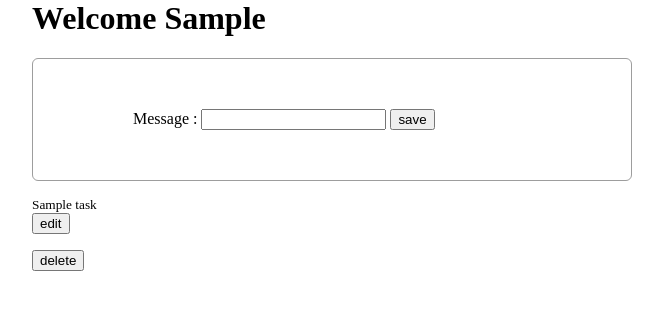
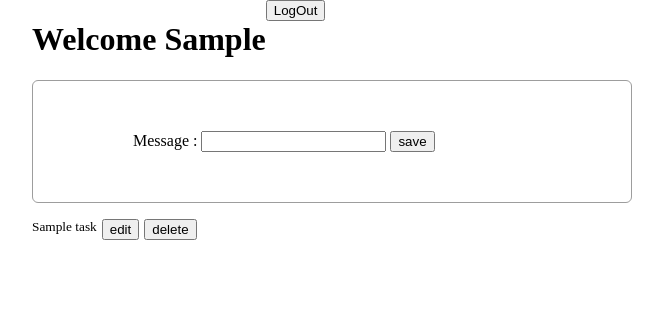
Before and after one commit to Yasmine091/python-firebase, a Django app: template templates/welcome.html in a window 1280 px wide. Shown: the top 310 px of the page, without its empty margins (308-971 px from the left). Run offline with Django 3.2, Linux system fonts and the light colour scheme; the template is opened without the code that fills it: most values are stand-ins (such as "Sample title", 1, 10 or a date in 2020).

Commit message:
Ajout déconnexion

```diff
--- a/djangofirebase/urls.py
+++ b/djangofirebase/urls.py
@@ -24,6 +24,7 @@ urlpatterns = [
     url(r'^admin/', admin.site.urls),
     url(r'^$',views.signIn),
     url(r'^postsign/',views.postSign),
+    url(r'^logout/',views.postLeave),
     url(r'^postmessage/',views.postTask),
     url(r'^editmessage/',views.delTask),
     url(r'^delmessage/',views.editTask),
--- a/templates/welcome.html
+++ b/templates/welcome.html
@@ -12,9 +12,15 @@
 
 <body style="margin: 0px auto; max-width: 600px;">
     {% csrf_token %}
+    <div style="display: flex;">
         <h1>
             Welcome {{e}}
         </h1>
+        <form action="/logout/" method="post">
+            {% csrf_token %}
+            <input type="submit" value="LogOut">
+        </form>
+    </div>
     <form action="/postmessage/" method="post" style="border: #9d9d9d 1px solid; border-radius: 6px; padding: 50px 100px;">
         {% csrf_token %}
         <label for="contents">Message :</label>
@@ -23,8 +29,9 @@
     </form>
     <div>
         {% for task in t %}
+        <div style="display: flex;">
         <small style="margin-right: 5px;">{{ task.1.task }}</small>
-        <form action="/editmessage/" method="post">
+            <form action="/editmessage/" method="post" style="margin-right: 5px;">
                 {% csrf_token %}
                 <input type="hidden" name="key" value="{{ task.0 }}">
                 <input type="submit" value="edit">
@@ -34,6 +41,7 @@
                 <input type="hidden" name="key" value="{{ task.0 }}">
                 <input type="submit" value="delete">
             </form>
+        </div>
         {% endfor %}
     </div>
 </body>
```
Also changed, not shown: djangofirebase/views.py (+10 -0 lines). Lines whose indentation alone changed are shown as unchanged.
